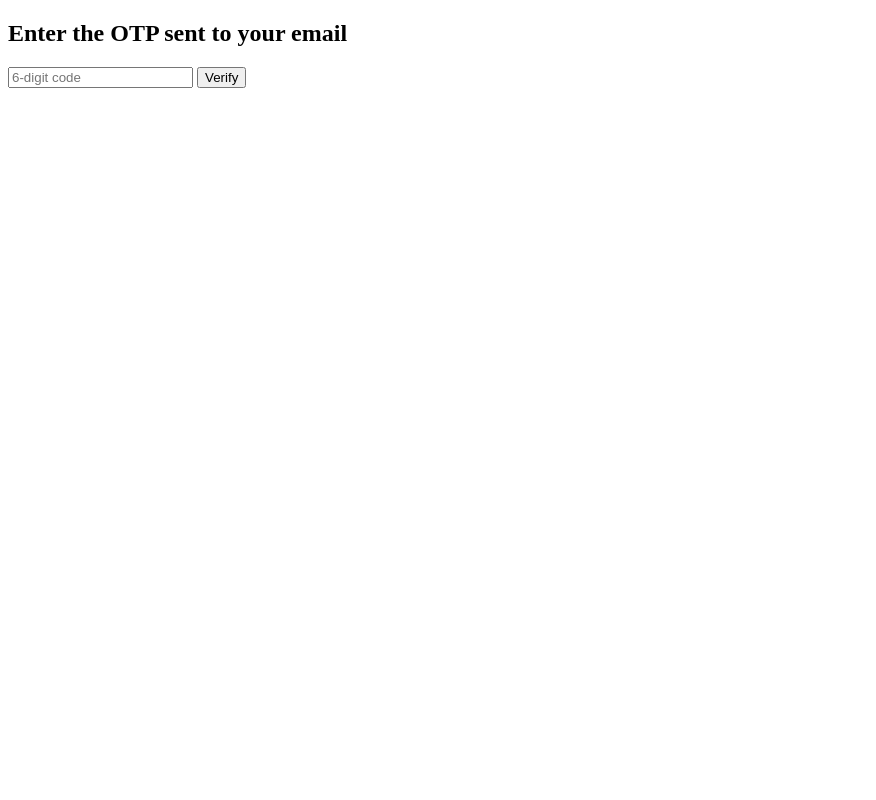
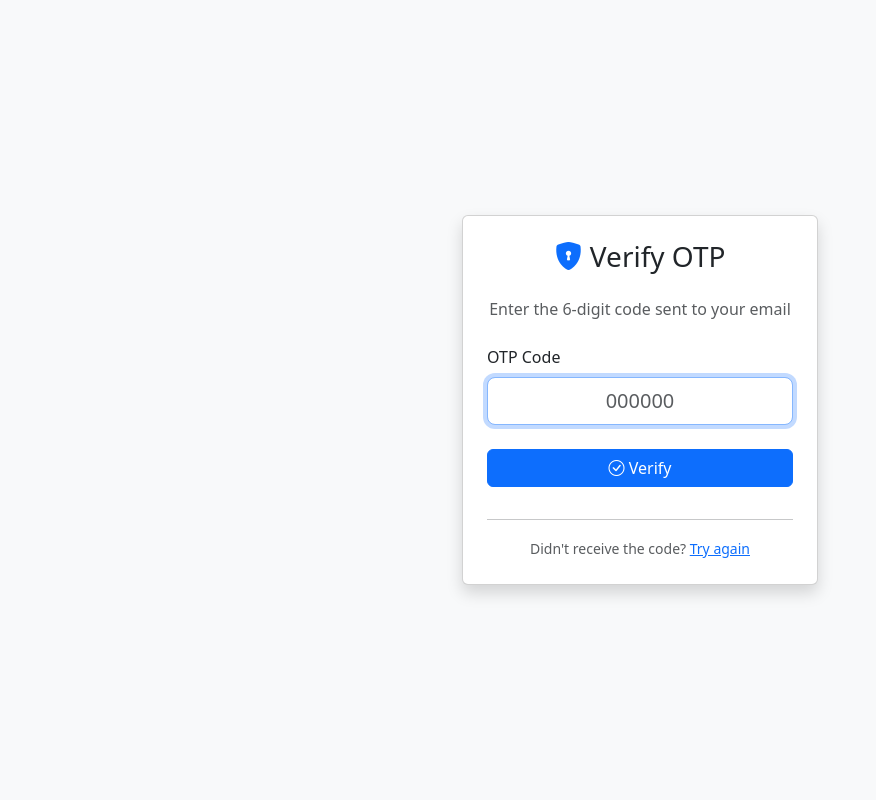
Before and after one commit to maingidenis/HomeServices, a PHP site: page /verify_otp.php in a window 1280 px wide. Shown: the whole page, without its empty margins (0-876 px from the left). Run offline with PHP 8.4, Linux system fonts and the light colour scheme; the visitor is signed in with stand-in values (Sample User, id 1).

Commit message:
Refactor OTP verification page layout and styling

```diff
--- a/public/verify_otp.php
+++ b/public/verify_otp.php
@@ -17,7 +17,6 @@ if ($_SERVER['REQUEST_METHOD'] === 'POST') {
     $otp = trim($_POST['otp']);
 
     if ($model->verifyOTP($user_id, $otp)) {
-
         // Fetch full user
         $user = $model->findById($user_id);
 
@@ -35,30 +34,67 @@ if ($_SERVER['REQUEST_METHOD'] === 'POST') {
             header("Location: index.php?page=dashboard");
         }
         exit;
-
     } else {
         $error = "Invalid or expired OTP.";
     }
 }
 ?>
+<!DOCTYPE html>
+<html lang="en">
+<head>
+    <meta charset="UTF-8">
+    <meta name="viewport" content="width=device-width, initial-scale=1.0">
+    <title>Verify OTP - Home Services</title>
+    <link href="https://cdn.jsdelivr.net/npm/bootstrap@5.3.0/dist/css/bootstrap.min.css" rel="stylesheet">
+    <link rel="stylesheet" href="https://cdn.jsdelivr.net/npm/bootstrap-icons@1.11.0/font/bootstrap-icons.css">
+</head>
+<body class="bg-light">
+    <div class="container">
+        <div class="row justify-content-center align-items-center min-vh-100">
+            <div class="col-md-5 col-lg-4">
+                <div class="card shadow">
+                    <div class="card-body p-4">
+                        <h3 class="card-title text-center mb-4">
+                            <i class="bi bi-shield-lock-fill text-primary"></i> Verify OTP
+                        </h3>
+                        <p class="text-center text-muted mb-4">
+                            Enter the 6-digit code sent to your email
+                        </p>
 
-<!DOCTYPE html>
-<html>
-<head>
-<title>Verify OTP</title>
-</head>
-<body>
+                        <?php if (!empty($error)): ?>
+                            <div class="alert alert-danger alert-dismissible fade show" role="alert">
+                                <?= htmlspecialchars($error) ?>
+                                <button type="button" class="btn-close" data-bs-dismiss="alert"></button>
+                            </div>
+                        <?php endif; ?>
 
-<h2>Enter the OTP sent to your email</h2>
+                        <form method="post">
+                            <div class="mb-4">
+                                <label for="otp" class="form-label">OTP Code</label>
+                                <input type="text"
+                                       class="form-control form-control-lg text-center"
+                                       id="otp"
+                                       name="otp"
+                                       placeholder="000000"
+                                       maxlength="6"
+                                       pattern="[0-9]{6}"
+                                       required
+                                       autofocus>
+                            </div>
+                            <button type="submit" class="btn btn-primary w-100 mb-3">
+                                <i class="bi bi-check-circle"></i> Verify
+                            </button>
+                        </form>
 
-<?php if ($error): ?>
-<div style="color:red;"><?= htmlspecialchars($error) ?></div>
-<?php endif; ?>
-
-<form method="post">
-    <input type="text" name="otp" placeholder="6-digit code" required>
-    <button type="submit">Verify</button>
-</form>
-
+                        <hr>
+                        <p class="text-center text-muted mb-0">
+                            <small>Didn't receive the code? <a href="index.php?page=login">Try again</a></small>
+                        </p>
+                    </div>
+                </div>
+            </div>
+        </div>
+    </div>
+    <script src="https://cdn.jsdelivr.net/npm/bootstrap@5.3.0/dist/js/bootstrap.bundle.min.js"></script>
 </body>
 </html>
```
